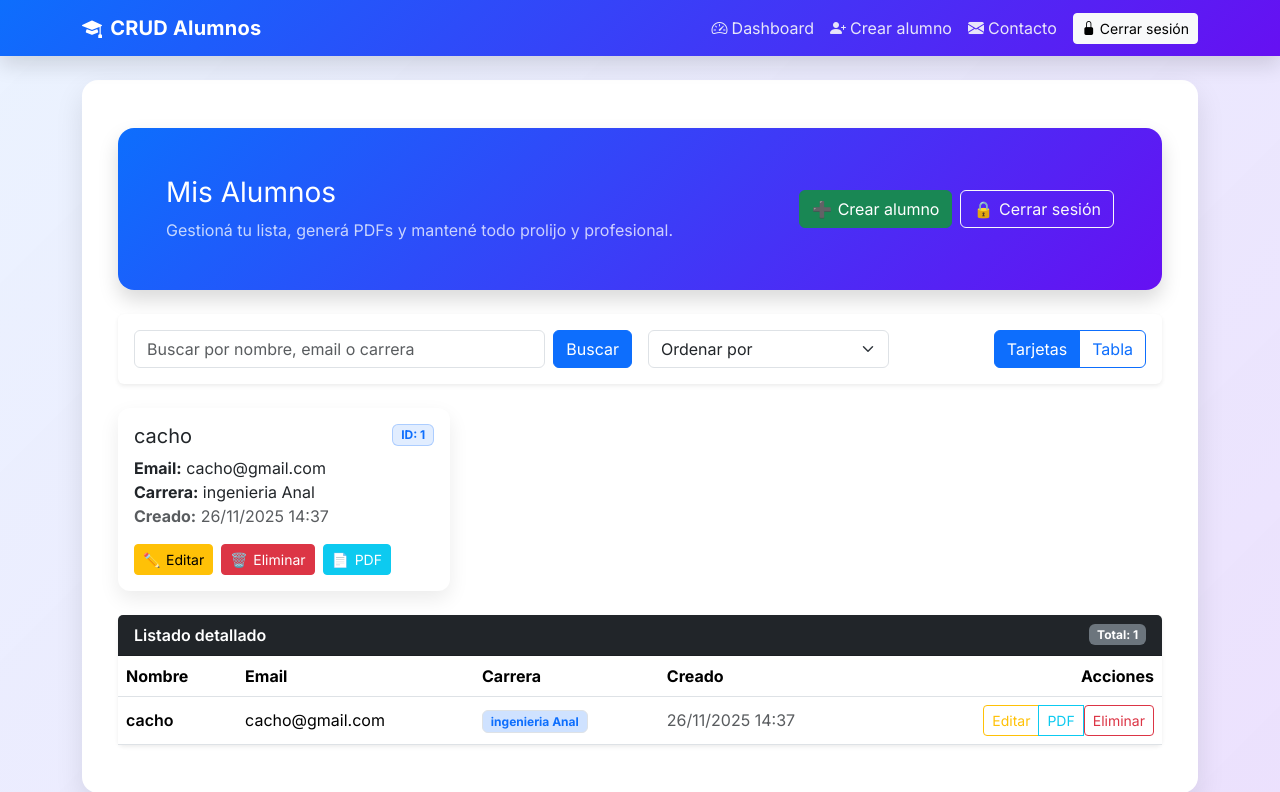
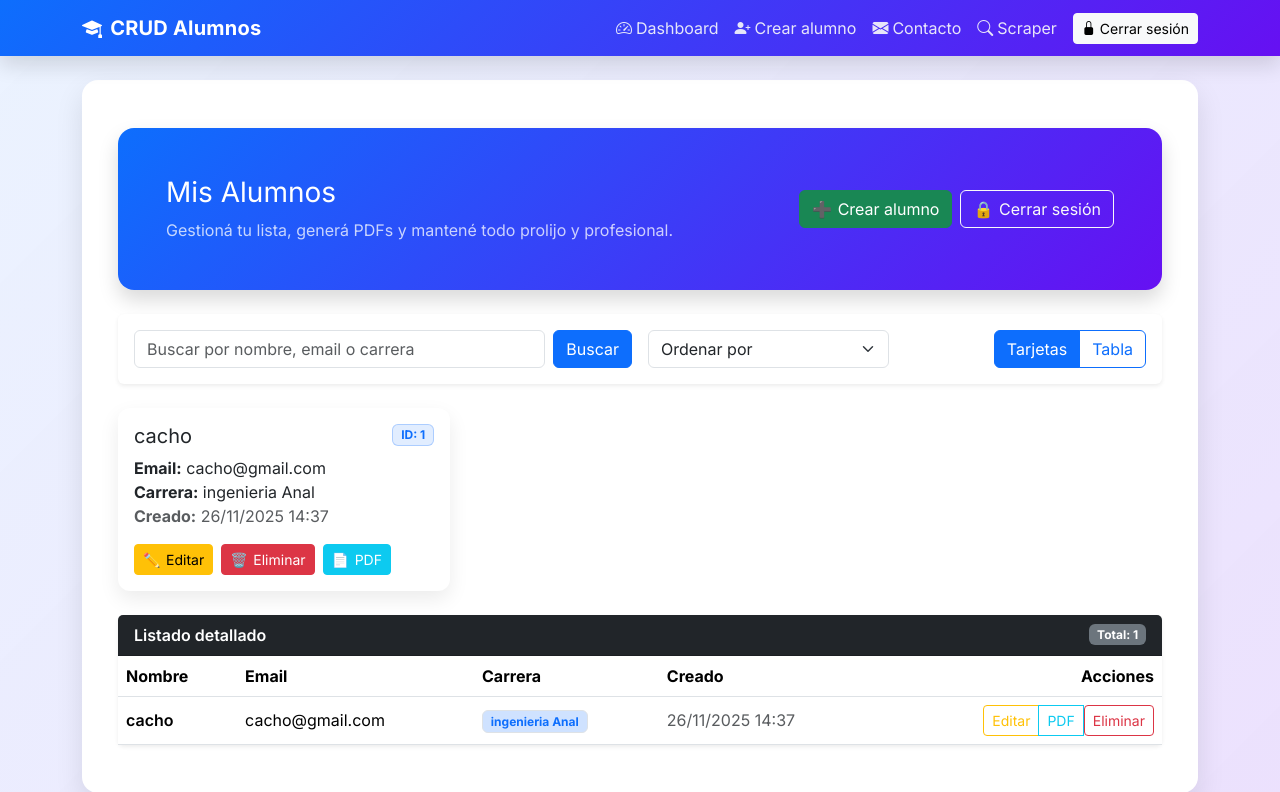
Before and after one commit to facux-An/crus_simple, a Django app: page / in a window 1280 px wide. Shown: the top 792 px of the page. Run offline with Django 5.2, Linux system fonts and the light colour scheme; a user stored in the database is signed in; data comes from the database, SQL or seed files in the repository.

Commit message:
todo mas bonito

````diff
--- a/templates/base.html
+++ b/templates/base.html
@@ -94,6 +94,11 @@
               <i class="bi bi-envelope-fill me-1"></i>Contacto
             </a>
           </li>
+          <li class="nav-item">
+            <a class="nav-link" href="{% url 'scraper_home' %}">
+              <i class="bi bi-search me-1"></i>Scraper
+            </a>
+          </li>
 
           {% if user.is_authenticated %}
           <li class="nav-item ms-lg-2">
@@ -157,4 +162,3 @@
   <script src="https://cdn.jsdelivr.net/npm/bootstrap@5.3.2/dist/js/bootstrap.bundle.min.js"></script>
 </body>
 </html>
-```
````
